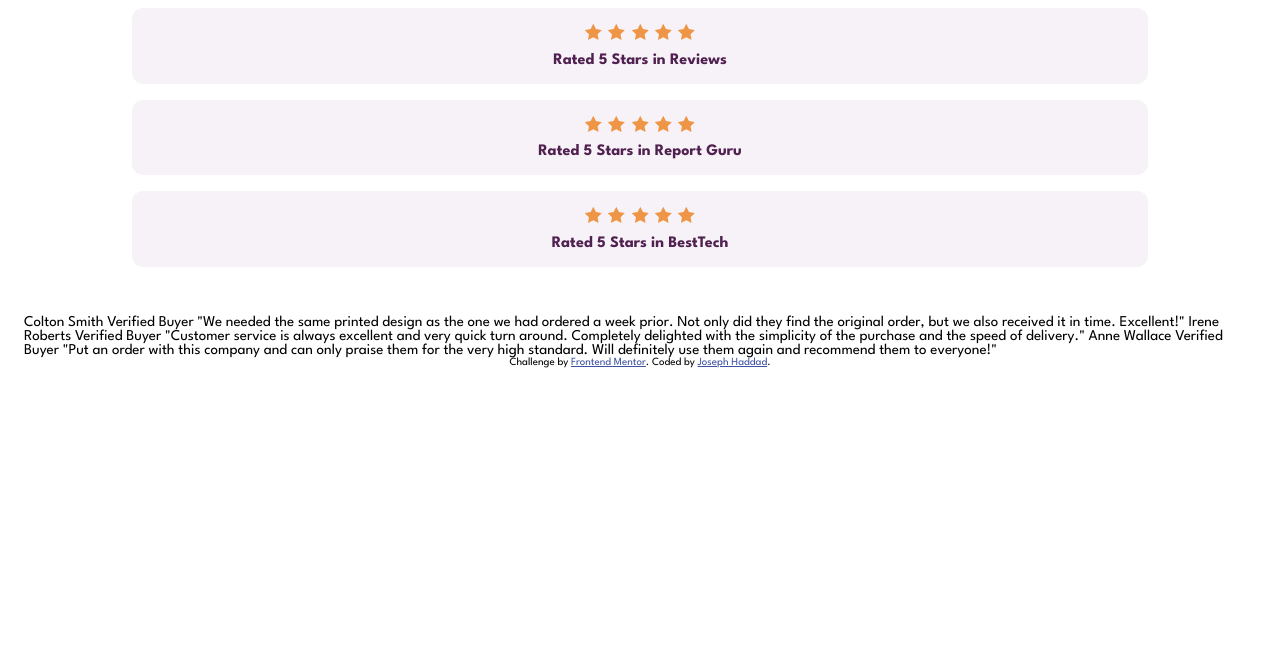
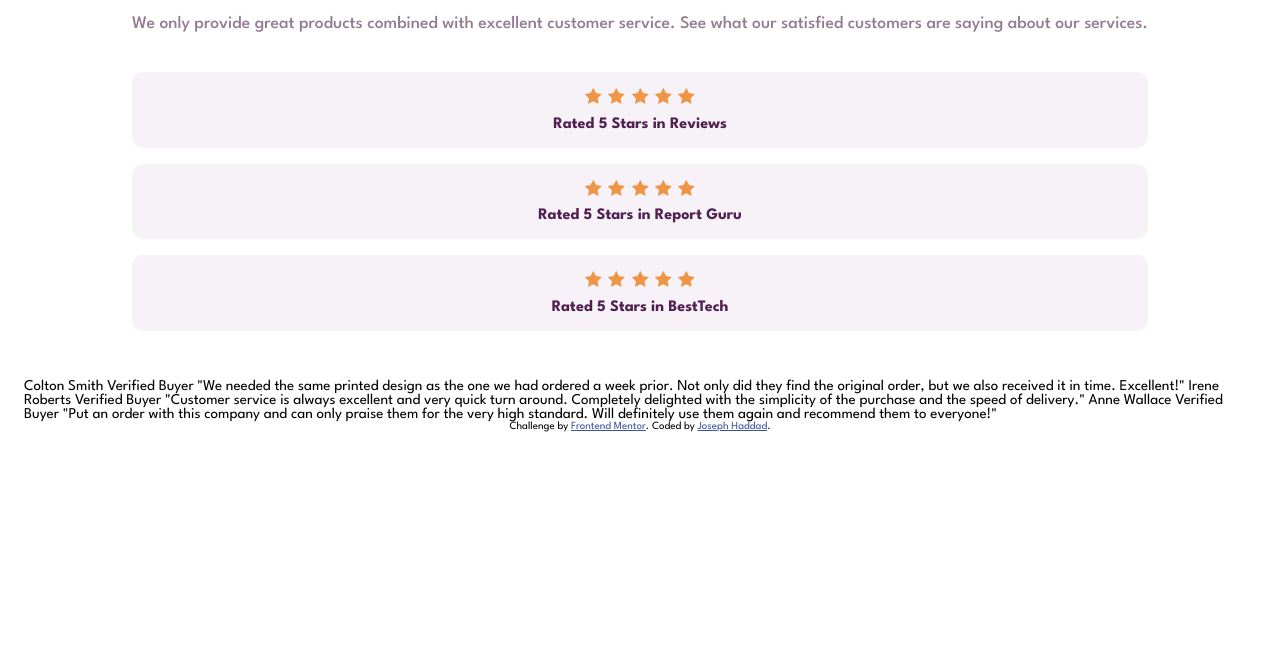
Before and after one commit to joehaddad1000/Social-proof-section, a plain HTML site: page index.html in a window 1280 px wide. Shown: the part 277-928 px from the top of the page. Before the commit the page ends 800 px from the top, so only its background shows below. Drawn offline with Linux system fonts and the light colour scheme.

Commit message:
body margin

```diff
--- a/style.css
+++ b/style.css
@@ -22,8 +22,9 @@ body {
   justify-content: center;
   align-items: center;
   flex-direction: column;
-  height: 100vh;
+  min-height: 100vh;
   padding: 1.5rem;
+  margin-block: 4rem;
 }
 
 main {
```
Also changed, not shown: index.html (line endings or trailing spaces).
